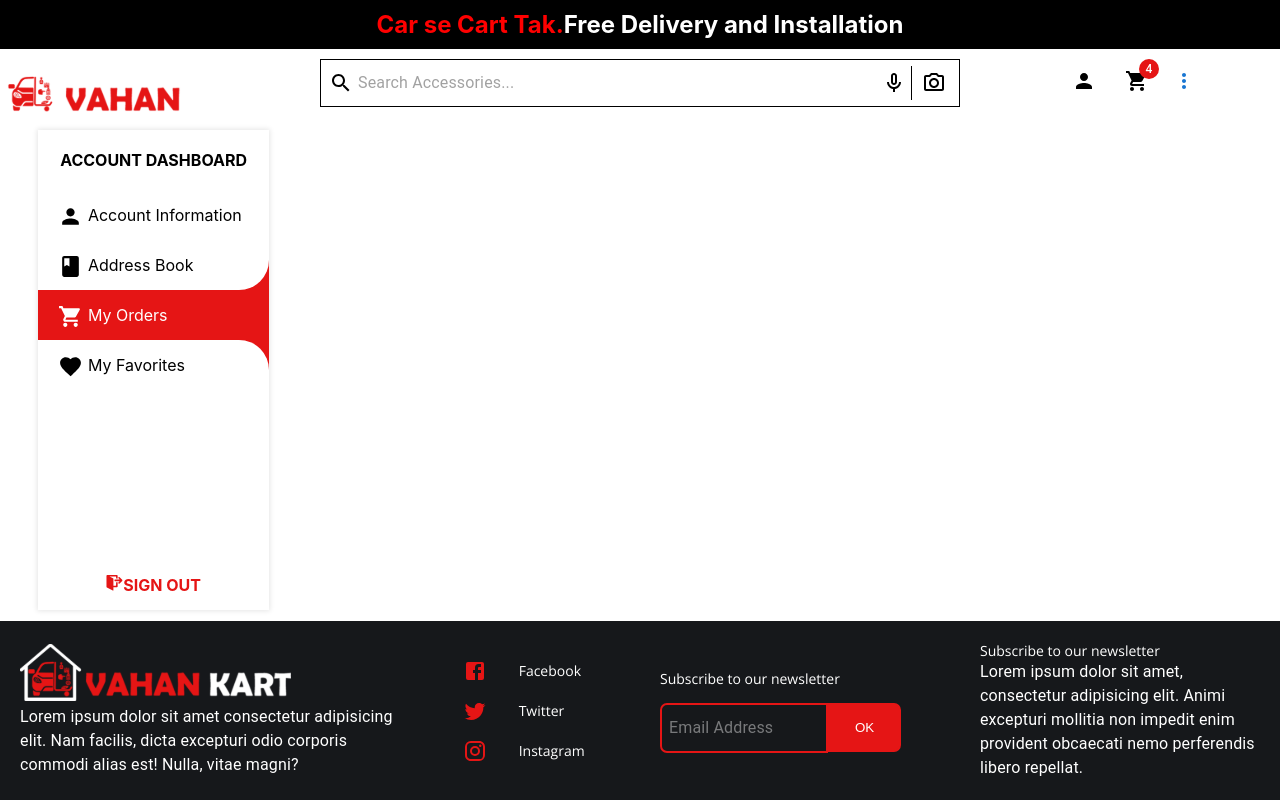
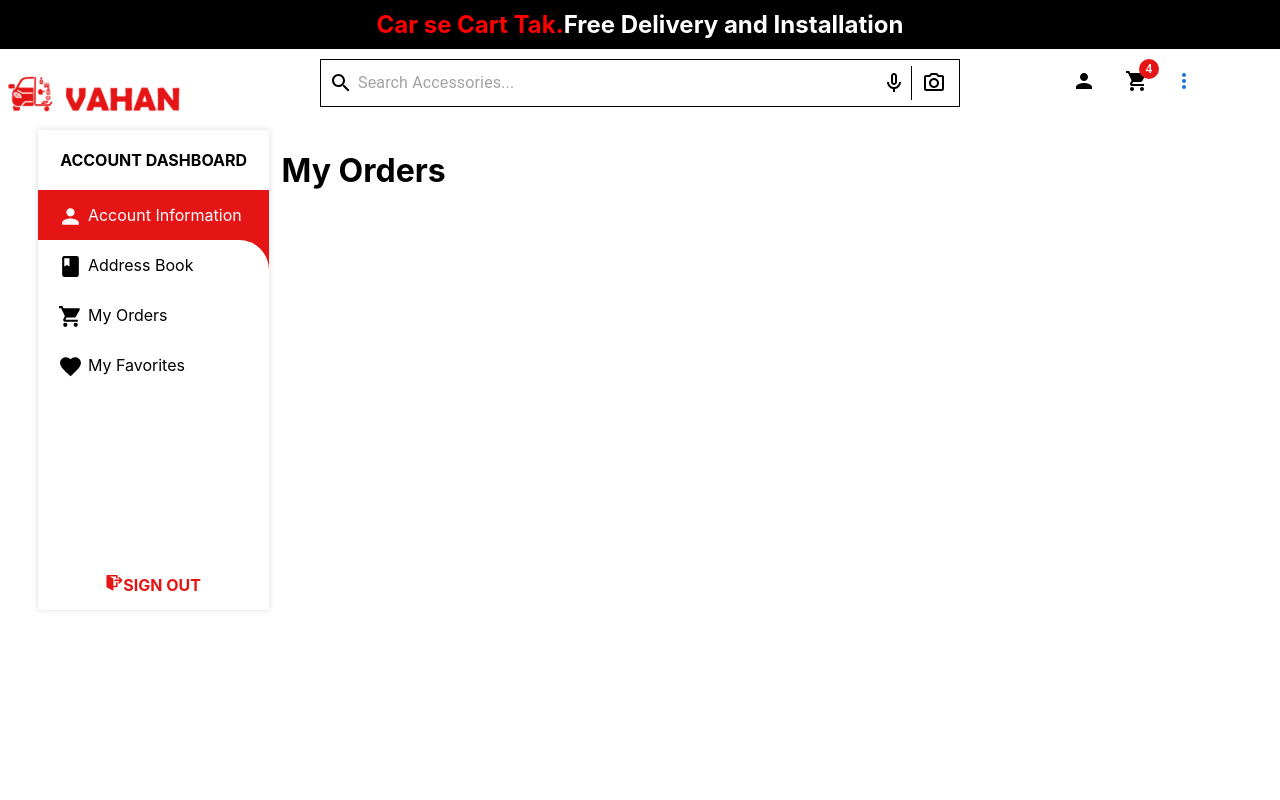
Before and after one commit to vahankart/vahankart_frontend, a React (Create React App) app: page / in a window 1280 px wide. Built offline with nearby package versions, Linux system fonts and the light colour scheme.

Commit message:
finished side nav

```diff
--- a/src/App.js
+++ b/src/App.js
@@ -10,7 +10,7 @@ function App() {
       <div className="App">
         <Navbar />
         <SideNav />
-        <Footer/>
+        {/* <Footer/> */}
       </div>
     </Router>
   )
--- a/src/components/SideNav/SideNav.jsx
+++ b/src/components/SideNav/SideNav.jsx
@@ -1,11 +1,12 @@
-import React from 'react'
+import React, {useState} from 'react'
 import Root from './partials/Root'
 import HeadingText from './partials/Headingtext'
 import Navlinks from './partials/Navlinks'
-import NavlinksActive from './partials/NavlinksActive'
 import SpanText from './partials/SpanText'
 import Wrapper from './partials/Wrapper'
 import Signout from './partials/SignOut'
+import Main from './partials/Main'
+import Nav from './partials/Nav'
 import PersonIcon from '@mui/icons-material/Person'
 import BookIcon from '@mui/icons-material/Book'
 import ShoppingCartIcon from '@mui/icons-material/ShoppingCart'
@@ -14,25 +15,55 @@ import SignoutIcon from '../../images/signout.svg'
 
 
 const SideNav =()=> {
+    const [account, setaccount] = useState('active')
+    const [address, setaddress] = useState('under')
+    const [myoOder, setMyOrder] = useState('normal')
+    const [favorite, setfavorite] = useState('normal')
+
+    const changePage = (e)=>{
+        if (e === 'account') {
+            setaccount('active')
+            setaddress('under')
+            setMyOrder('normal')
+            setfavorite('normal')
+        } else if(e === 'address'){
+            setaccount('top')
+            setaddress('active')
+            setMyOrder('under')
+            setfavorite('normal')
+        } else if(e === 'order'){
+            setaccount('normal')
+            setaddress('top')
+            setMyOrder('active')
+            setfavorite('under')
+        } else if(e === 'favorite'){
+            setaccount('normal')
+            setaddress('normal')
+            setMyOrder('top')
+            setfavorite('active')
+        }
+    }
+
     return (
         <Root>
+            <Nav>
                 <HeadingText>
                     ACCOUNT DASHBOARD
                 </HeadingText>
                 <Wrapper>
-                <Navlinks>
+                    <Navlinks st={account} onClick={()=>changePage('account')}>
                         <SpanText><PersonIcon sx={{ fontSize: 25}}/>  </SpanText>
                         <SpanText>Account Information</SpanText>
                     </Navlinks>
-                <Navlinks top>
+                    <Navlinks st={address} onClick={()=>changePage('address')}>
                         <SpanText><BookIcon sx={{ fontSize: 25}}/>  </SpanText>
                         <SpanText>Address Book</SpanText>
                     </Navlinks>
-                <NavlinksActive>
+                    <Navlinks st={myoOder} onClick={()=>changePage('order')}>
                         <SpanText><ShoppingCartIcon sx={{ fontSize: 25}}/>  </SpanText>
                         <SpanText>My Orders</SpanText>
-                </NavlinksActive>
-                <Navlinks under>
+                    </Navlinks>
+                    <Navlinks st={favorite} onClick={()=>changePage('favorite')}>
                         <SpanText><FavoriteIcon sx={{ fontSize: 25}}/>  </SpanText>
                         <SpanText>My Favorites</SpanText>
                     </Navlinks>
@@ -43,6 +74,10 @@ const SideNav =()=> {
                     </SpanText>
                     <SpanText>SIGN OUT</SpanText>
                 </Signout>
+            </Nav>
+            <Main>
+                <h1>My Orders</h1>
+            </Main>
         </Root>
     )
 }
--- /dev/null
+++ b/src/components/SideNav/partials/Main.jsx
@@ -0,0 +1,16 @@
+import styled from "styled-components";
+
+const Main = styled.div`
+    /* background-color: red; */
+    width: 75vw;
+    position: relative;
+    top: 10px;
+    left: 4vw;
+    @media only screen and (max-width: 500px){
+        display: block;
+        width: 100vw;
+        left: 0px;
+    }
+`
+
+export default Main
--- /dev/null
+++ b/src/components/SideNav/partials/Nav.jsx
@@ -0,0 +1,20 @@
+import styled from 'styled-components'
+
+
+const Nav = styled.div`
+    box-shadow: 0px 0px 5px 1px rgba(0, 0, 0, 0.1);
+    width: 18vw;
+    min-width: 200px;
+    max-width: 260px;
+    height: 60vh;
+    text-align: center;
+    position: relative;
+    top: 10px;
+    left: 3vw;
+    @media only screen and (max-width: 500px){
+        display: none;
+    }
+`
+
+
+export default Nav
--- a/src/components/SideNav/partials/Navlinks.jsx
+++ b/src/components/SideNav/partials/Navlinks.jsx
@@ -4,15 +4,16 @@ import styled from "styled-components"
 const Navlinks = styled.div`
     height: 50px;
     justify-content: center;
-    background-color: #FFFFFF;
     cursor: pointer;
     ${props => {
-        if (props.top) {
-            return "border-radius: 0px 0px 30px 0px;"
-        } else if(props.under) {
-            return "border-radius: 0px 30px 0px 0px;"
+        if (props.st === 'top') {
+            return ("border-radius: 0px 0px 30px 0px; background-color: #FFFFFF;")
+        } else if(props.st === 'under') {
+            return ("border-radius: 0px 30px 0px 0px; background-color: #FFFFFF;")
+        } else if(props.st === 'active'){
+            return ("border-radius: 0px 0px 0px 0px; background-color: none; color: #FFFFFF;")
         } else {
-            return "border-radius: 0px 0px 0px 0px;"
+            return ("border-radius: 0px 0px 0px 0px; background-color: #FFFFFF;")
         }
     }}
     text-align: start;
--- a/src/components/SideNav/partials/NavlinksActive.jsx
+++ /dev/null
@@ -1,13 +0,0 @@
-import styled from "styled-components"
-
-
-const NavlinksActive = styled.div`
-    height: 50px;
-    justify-content: center;
-    background-color: none;
-    color: #FFFFFF;
-    text-align: start;
-    padding-left: 20px;
-`
-
-export default NavlinksActive
--- a/src/components/SideNav/partials/Root.jsx
+++ b/src/components/SideNav/partials/Root.jsx
@@ -1,17 +1,11 @@
 import styled from 'styled-components'
 
 const Root = styled.div`
-    box-shadow: 0px 0px 5px 1px rgba(0, 0, 0, 0.1);
-    width: 18vw;
-    min-width: 200px;
-    max-width: 260px;
-    height: 60vh;
-    text-align: center;
-    position: relative;
-    top: 10px;
-    left: 3vw;
+    display: flex;
+    flex-direction: row;
+    height: 65vh;
     @media only screen and (max-width: 500px){
-        display: none;
+        display: block;
     }
 `
 
```
Lines whose indentation alone changed are shown as unchanged.
